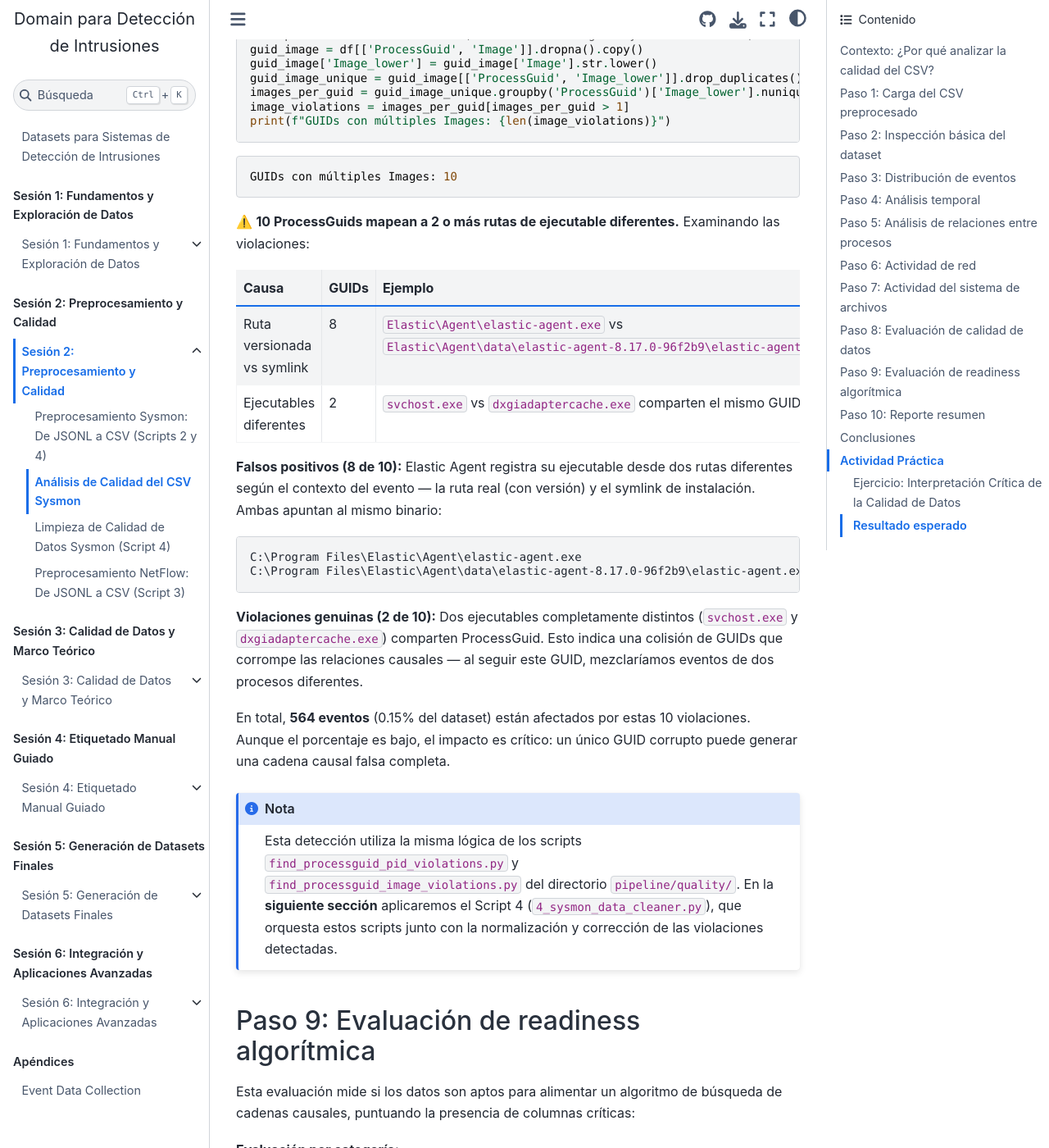
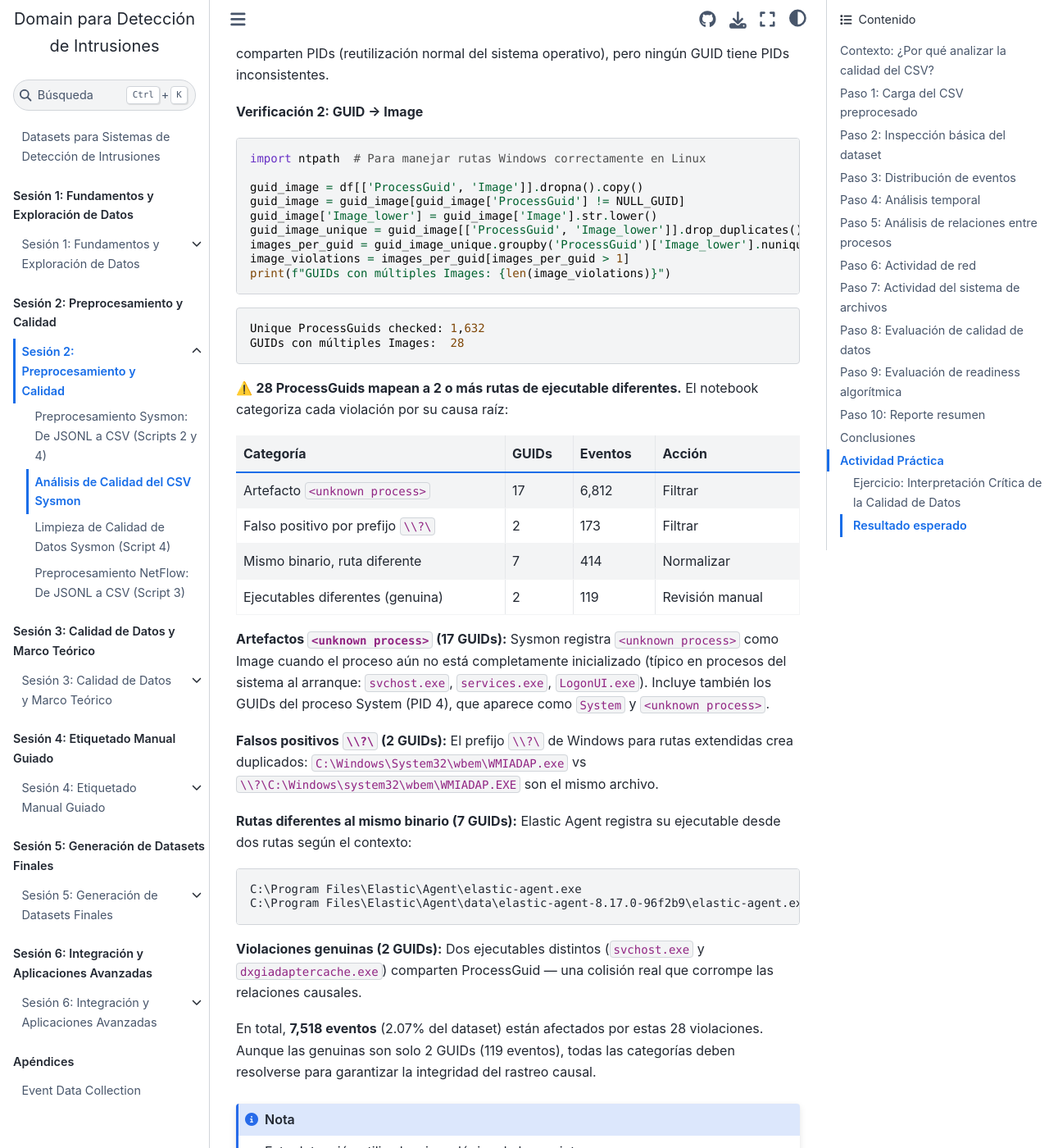
Before and after one commit to ollerenac/curso2026, a Jupyter Book: the page built from sesion-2/2-analisis-calidad-csv.md, in a window 1280 px wide and 1400 px high, scrolled down 18526 px. Shown: the whole window at 82% size. Built offline with Jupyter Book 1.0.4 settings and Sphinx 7.4.7 and the Sphinx Book theme 1.1.4, drawn with Linux system fonts in a browser that asks for light colours; some of the changed text lies outside the part shown.

Commit message:
Update markdown sections to match notebook 2c violation detection output
Section 8d in 2-analisis-calidad-csv.md now reflects actual notebook
results: 28 Image violations (not 10) categorized into 4 root causes.
Code examples updated to exclude null GUID and use ntpath.basename().

Section 3 (3-limpieza-sysmon.md) opening context updated to reference
the 4 violation categories instead of the previous 2.

Conclusions updated to mention GUID violations as a finding that
requires correction before causal analysis.

Co-Authored-By: Claude Opus 4.6 <noreply@anthropic.com>

````diff
--- a/sesion-2/2-analisis-calidad-csv.md
+++ b/sesion-2/2-analisis-calidad-csv.md
@@ -510,18 +510,24 @@ Las verificaciones anteriores comprueban la validez *formal* de los datos (forma
 >
 > **Invariante 2**: Un ProcessGuid → exactamente 1 Image (ruta de ejecutable)
 
+Ambas verificaciones excluyen el GUID nulo (`00000000-0000-0000-0000-000000000000`), que es un centinela de Sysmon para eventos que no puede atribuir a un proceso específico (36 eventos, 14 PIDs diferentes en nuestro dataset).
+
 **Verificación 1: GUID → PID**
 
 ```python
-# Verificar que cada ProcessGuid mapea a exactamente 1 ProcessId
+NULL_GUID = '00000000-0000-0000-0000-000000000000'
+
 guid_pid = df[['ProcessGuid', 'ProcessId']].dropna().drop_duplicates()
+guid_pid = guid_pid[guid_pid['ProcessGuid'] != NULL_GUID]
 pids_per_guid = guid_pid.groupby('ProcessGuid')['ProcessId'].nunique()
 pid_violations = pids_per_guid[pids_per_guid > 1]
 print(f"GUIDs con múltiples PIDs: {len(pid_violations)}")
 ```
 
 ```
-GUIDs con múltiples PIDs: 0
+Unique ProcessGuids checked: 1,632
+GUIDs con múltiples PIDs:    0
+  ✅ No PID violations — each GUID maps to exactly 1 PID
 ```
 
 ✅ **Sin violaciones.** Cada ProcessGuid mapea a exactamente 1 PID. Esto confirma que el ratio de reutilización (1.32) del Paso 5 opera en dirección *inversa*: múltiples GUIDs comparten PIDs (reutilización normal del sistema operativo), pero ningún GUID tiene PIDs inconsistentes.
@@ -529,9 +535,10 @@ GUIDs con múltiples PIDs: 0
 **Verificación 2: GUID → Image**
 
 ```python
-# Verificar que cada ProcessGuid mapea a exactamente 1 Image
-# Comparación case-insensitive (Windows no distingue mayúsculas en rutas)
+import ntpath  # Para manejar rutas Windows correctamente en Linux
+
 guid_image = df[['ProcessGuid', 'Image']].dropna().copy()
+guid_image = guid_image[guid_image['ProcessGuid'] != NULL_GUID]
 guid_image['Image_lower'] = guid_image['Image'].str.lower()
 guid_image_unique = guid_image[['ProcessGuid', 'Image_lower']].drop_duplicates()
 images_per_guid = guid_image_unique.groupby('ProcessGuid')['Image_lower'].nunique()
@@ -540,29 +547,36 @@ print(f"GUIDs con múltiples Images: {len(image_violations)}")
 ```
 
 ```
-GUIDs con múltiples Images: 10
+Unique ProcessGuids checked: 1,632
+GUIDs con múltiples Images:  28
 ```
 
-⚠️ **10 ProcessGuids mapean a 2 o más rutas de ejecutable diferentes.** Examinando las violaciones:
+⚠️ **28 ProcessGuids mapean a 2 o más rutas de ejecutable diferentes.** El notebook categoriza cada violación por su causa raíz:
 
-| Causa | GUIDs | Ejemplo |
-|-------|-------|---------|
-| Ruta versionada vs symlink | 8 | `Elastic\Agent\elastic-agent.exe` vs `Elastic\Agent\data\elastic-agent-8.17.0-96f2b9\elastic-agent.exe` |
-| Ejecutables diferentes | 2 | `svchost.exe` vs `dxgiadaptercache.exe` comparten el mismo GUID |
+| Categoría | GUIDs | Eventos | Acción |
+|-----------|-------|---------|--------|
+| Artefacto `<unknown process>` | 17 | 6,812 | Filtrar |
+| Falso positivo por prefijo `\\?\` | 2 | 173 | Filtrar |
+| Mismo binario, ruta diferente | 7 | 414 | Normalizar |
+| Ejecutables diferentes (genuina) | 2 | 119 | Revisión manual |
 
-**Falsos positivos (8 de 10):** Elastic Agent registra su ejecutable desde dos rutas diferentes según el contexto del evento — la ruta real (con versión) y el symlink de instalación. Ambas apuntan al mismo binario:
+**Artefactos `<unknown process>` (17 GUIDs):** Sysmon registra `<unknown process>` como Image cuando el proceso aún no está completamente inicializado (típico en procesos del sistema al arranque: `svchost.exe`, `services.exe`, `LogonUI.exe`). Incluye también los GUIDs del proceso System (PID 4), que aparece como `System` y `<unknown process>`.
+
+**Falsos positivos `\\?\` (2 GUIDs):** El prefijo `\\?\` de Windows para rutas extendidas crea duplicados: `C:\Windows\System32\wbem\WMIADAP.exe` vs `\\?\C:\Windows\system32\wbem\WMIADAP.EXE` son el mismo archivo.
+
+**Rutas diferentes al mismo binario (7 GUIDs):** Elastic Agent registra su ejecutable desde dos rutas según el contexto:
 
 ```
-C:\Program Files\Elastic\Agent\elastic-agent.exe                                      ← symlink
-C:\Program Files\Elastic\Agent\data\elastic-agent-8.17.0-96f2b9\elastic-agent.exe     ← ruta real
+C:\Program Files\Elastic\Agent\elastic-agent.exe                                   ← symlink
+C:\Program Files\Elastic\Agent\data\elastic-agent-8.17.0-96f2b9\elastic-agent.exe  ← ruta real
 ```
 
-**Violaciones genuinas (2 de 10):** Dos ejecutables completamente distintos (`svchost.exe` y `dxgiadaptercache.exe`) comparten ProcessGuid. Esto indica una colisión de GUIDs que corrompe las relaciones causales — al seguir este GUID, mezclaríamos eventos de dos procesos diferentes.
+**Violaciones genuinas (2 GUIDs):** Dos ejecutables distintos (`svchost.exe` y `dxgiadaptercache.exe`) comparten ProcessGuid — una colisión real que corrompe las relaciones causales.
 
-En total, **564 eventos** (0.15% del dataset) están afectados por estas 10 violaciones. Aunque el porcentaje es bajo, el impacto es crítico: un único GUID corrupto puede generar una cadena causal falsa completa.
+En total, **7,518 eventos** (2.07% del dataset) están afectados por estas 28 violaciones. Aunque las genuinas son solo 2 GUIDs (119 eventos), todas las categorías deben resolverse para garantizar la integridad del rastreo causal.
 
 ```{note}
-Esta detección utiliza la misma lógica de los scripts `find_processguid_pid_violations.py` y `find_processguid_image_violations.py` del directorio `pipeline/quality/`. En la **siguiente sección** aplicaremos el Script 4 (`4_sysmon_data_cleaner.py`), que orquesta estos scripts junto con la normalización y corrección de las violaciones detectadas.
+Esta detección utiliza la misma lógica de los scripts `find_processguid_pid_violations.py` y `find_processguid_image_violations.py` del directorio `pipeline/quality/`. En la **siguiente sección** aplicaremos el Script 4 (`4_sysmon_data_cleaner.py`), que orquesta estos scripts junto con la normalización y corrección de todas las categorías de violaciones.
 ```
 
 ## Paso 9: Evaluación de readiness algorítmica
@@ -624,7 +638,7 @@ El análisis de calidad del CSV Sysmon de run-01-apt-1 revela un dataset **apto
 
 2. **Consistencia temporal**: Ventana de 72 minutos (05:00-06:12 UTC) con tasa media de 84 eventos/segundo. Ráfagas significativas (pico de 30,563 eventos/minuto) sugieren períodos de actividad intensa.
 
-3. **Identificadores de proceso confiables**: Los GUIDs proporcionan identificación unívoca (1,632 procesos únicos). PID reuse confirmado (ratio 1.32), reforzando la necesidad de usar GUIDs para rastreo causal.
+3. **Identificadores de proceso confiables**: Los GUIDs proporcionan identificación unívoca (1,632 procesos únicos). PID reuse confirmado (ratio 1.32), reforzando la necesidad de usar GUIDs para rastreo causal. Sin embargo, **28 GUIDs presentan violaciones de Image** (2.07% de eventos) que deben corregirse antes del análisis causal — la mayoría son artefactos (`<unknown process>`, prefijo `\\?\`, rutas versionadas), pero 2 son colisiones genuinas.
 
 4. **Indicadores de actividad APT detectados**:
    - `SystemFailureReporter.exe` en `C:\Users\Public\` (implante sospechoso, 31 procesos hijos)
@@ -635,8 +649,9 @@ El análisis de calidad del CSV Sysmon de run-01-apt-1 revela un dataset **apto
 5. **Readiness para algoritmos causales**: La puntuación global de 32.1% es engañosa — la cobertura *por EventID* es del 100% para todos los campos. El dataset está listo para análisis causal siempre que el algoritmo consulte los campos correctos para cada tipo de evento.
 
 **Puntos clave:**
-- El dataset es **apto para análisis causal** a pesar de la puntuación de readiness de 32.1% — la cobertura *por EventID* es del 100% para todos los campos relevantes.
+- El dataset es **apto para análisis causal** tras resolver las 28 violaciones de Image detectadas en el Paso 8d — la cobertura *por EventID* es del 100% para todos los campos relevantes.
 - Los indicadores de APT detectados (SystemFailureReporter.exe, puerto 444, PowerShell Bypass) confirman que la simulación generó artefactos realistas de ataque.
+- Las violaciones de ProcessGuid→Image (artefactos `<unknown process>`, prefijo `\\?\`, rutas versionadas, colisiones genuinas) deben corregirse antes del análisis causal — el Script 4 del pipeline automatiza esta corrección.
 - La combinación de GUIDs confiables + cobertura temporal completa + diversidad de EventIDs proporciona los tres pilares necesarios para el análisis de cadenas causales.
 
 ## Actividad Práctica
@@ -662,5 +677,6 @@ Al finalizar esta sección, deberías comprender:
 - La importancia de la evaluación *por EventID* frente a la evaluación global en un CSV unificado.
 - Los indicadores de actividad APT presentes en los datos y su significancia para la detección.
 - Por qué los GUIDs son esenciales para el rastreo causal y los PIDs son insuficientes.
+- Cómo detectar violaciones semánticas de ProcessGuid (GUID→PID, GUID→Image) y clasificarlas por causa raíz.
 
 En la **Sesión 3**, usaremos este dataset validado para la **correlación cruzada entre dominios** (Sysmon y NetFlow), aplicando los Scripts 5 y 6 del pipeline para vincular actividad de procesos con flujos de red.
````
Also changed, not shown: docs/plans/2026-03-05-notebook-violation-detection-design.md (added, +40 -0 lines), sesion-2/3-limpieza-sysmon.md (+8 -8 lines).
